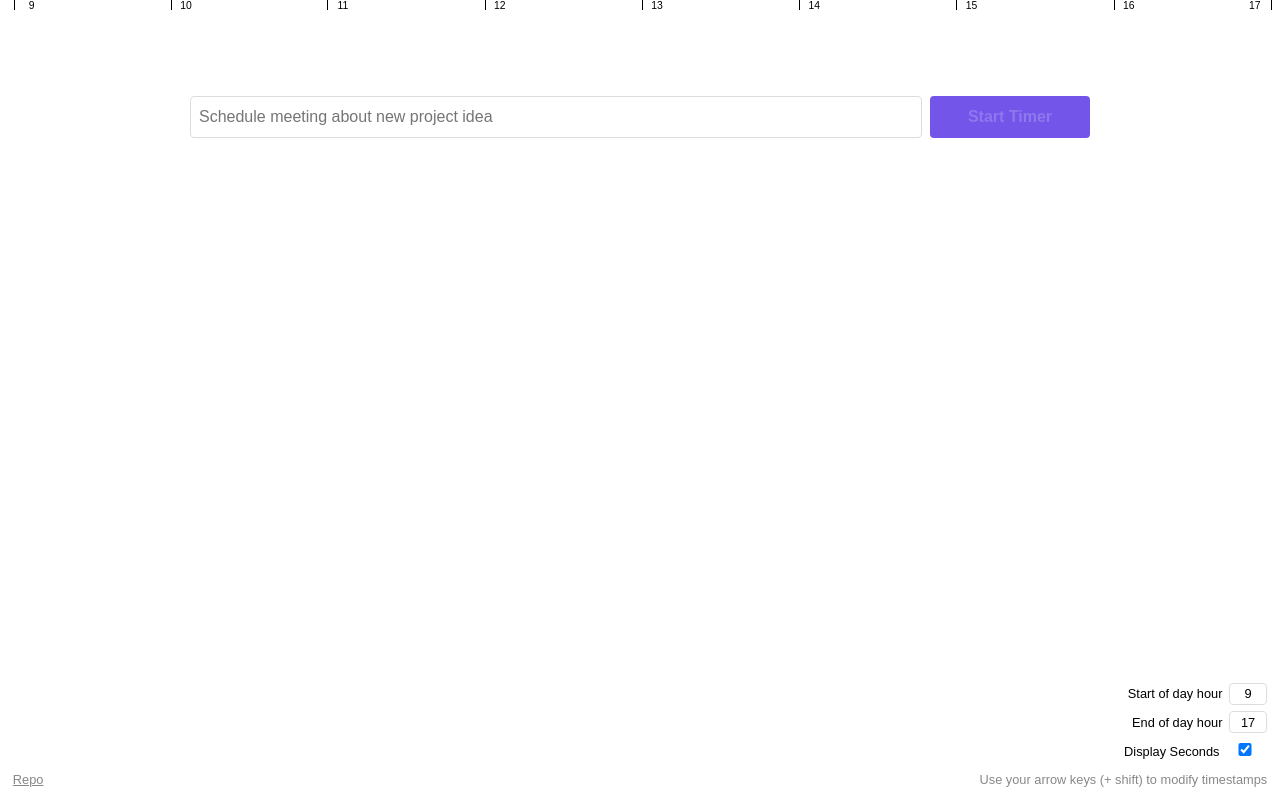
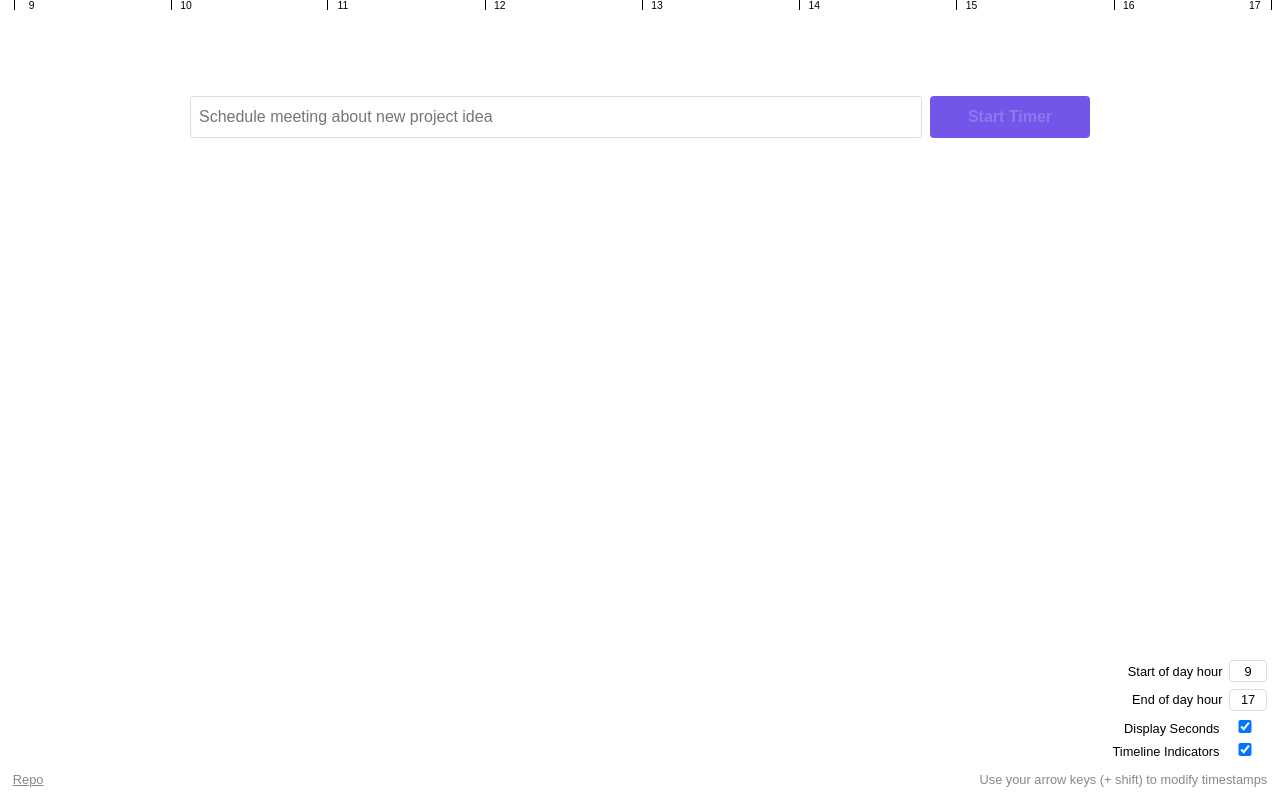
Before and after one commit to philippta/timmi, a React (Create React App) app: page / in a window 1280 px wide. Built offline with nearby package versions, Linux system fonts and the light colour scheme.

Commit message:
Make timeline indicators toggable

```diff
--- a/src/App.js
+++ b/src/App.js
@@ -12,6 +12,9 @@ function App() {
   const [highlightedTask, setHighlightedTask] = useState(null);
   const [showSeconds, setShowSeconds] = useState(
     getLocalStore('showSeconds', true)
+  );
+  const [showTimelineIndicators, setShowTimelineIndicators] = useState(
+    getLocalStore('showTimelineIndicators', true)
   );
   const [nextId, setNextId] = useState(getLocalStore('nextId', 1));
   const [tasks, setTasks] = useState(
@@ -41,6 +44,10 @@ function App() {
     window.localStorage.setItem('showSeconds', JSON.stringify(showSeconds));
     window.localStorage.setItem('startOfDay', JSON.stringify(startOfDay));
     window.localStorage.setItem('endOfDay', JSON.stringify(endOfDay));
+    window.localStorage.setItem(
+      'showTimelineIndicators',
+      JSON.stringify(showTimelineIndicators)
+    );
   });
 
   const changeTaskProp = (task, key, value) =>
@@ -66,10 +73,9 @@ function App() {
 
   return (
     <div className="app">
-      <TimelineIndicator
-          startOfDay={startOfDay}
-          endOfDay={endOfDay}
-      />
+      {showTimelineIndicators && (
+        <TimelineIndicator startOfDay={startOfDay} endOfDay={endOfDay} />
+      )}
       <Timeline
         tasks={tasks}
         highlightedTask={highlightedTask}
@@ -139,6 +145,15 @@ function App() {
             Display Seconds
           </OptionCheckboxInput>
         </div>
+        <div>
+          <OptionCheckboxInput
+            labelKey="showTimelineIndicators"
+            checked={showTimelineIndicators}
+            onChange={setShowTimelineIndicators}
+          >
+            Timeline Indicators
+          </OptionCheckboxInput>
+        </div>
         <div className="info">
           <div>Use your arrow keys (+ shift) to modify timestamps</div>
         </div>
--- a/src/components/TimelineIndicator.js
+++ b/src/components/TimelineIndicator.js
@@ -2,10 +2,7 @@ import React from 'react';
 import PropTypes from 'prop-types';
 import dayjs from 'dayjs';
 
-export default function TimelineIndicator({
-  startOfDay,
-  endOfDay,
-}) {
+export default function TimelineIndicator({ startOfDay, endOfDay }) {
   const sod = dayjs()
     .startOf('day')
     .set('hour', parseInt(startOfDay, 10));
@@ -14,21 +11,19 @@ export default function TimelineIndicator({
     .startOf('day')
     .set('hour', parseInt(endOfDay, 10));
 
-  let indicators = [];
-  for (let i = sod.hour(); i <= eod.hour(); i++) {
-    indicators.push(<div key={i} className="timeline-indicator" data-time={i}></div>);
+  const indicators = [];
+  for (let i = sod.hour(); i <= eod.hour(); i += 1) {
+    indicators.push(
+      <div key={i} className="timeline-indicator" data-time={i} />
+    );
   }
 
-  return (
-      <div className="timeline-indicator-wrapper">
-        {indicators}
-      </div>
-  );
+  return <div className="timeline-indicator-wrapper">{indicators}</div>;
 }
 
 TimelineIndicator.propTypes = {
   startOfDay: PropTypes.oneOfType([PropTypes.number, PropTypes.string])
-      .isRequired,
+    .isRequired,
   endOfDay: PropTypes.oneOfType([PropTypes.number, PropTypes.string])
-      .isRequired,
+    .isRequired,
 };
```
